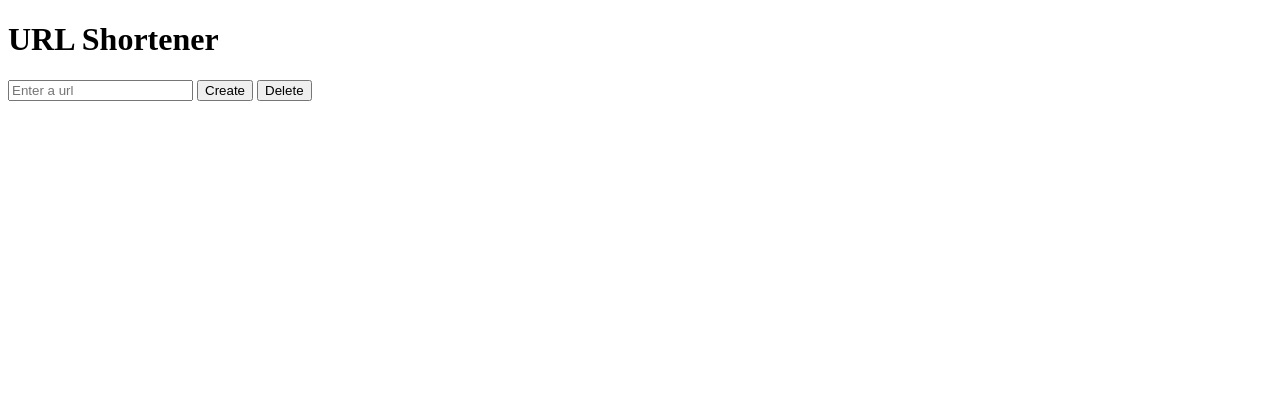
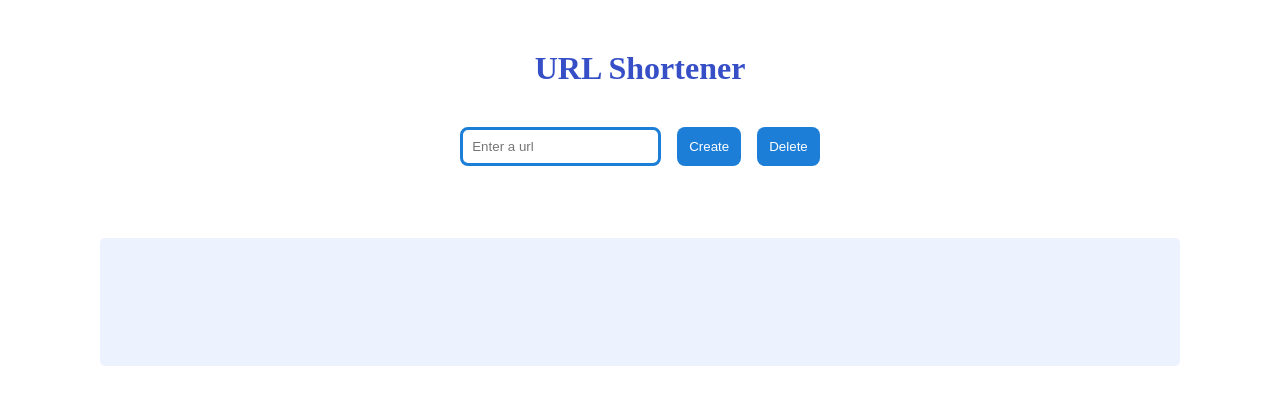
Before and after one commit to Georgij1990/URL-Shortener, a plain HTML site: page index.html in a window 1280 px wide. Drawn offline with Linux system fonts and the light colour scheme.

Commit message:
Add styling according to Stage 5 requirements

```diff
--- a/index.html
+++ b/index.html
@@ -2,17 +2,24 @@
 <html>
 <head>
     <meta charset="utf-8">
+    <link rel="stylesheet" href="main.css">
     <title>URL Shortener</title>
 </head>
 <body>
+<header>
     <h1>URL Shortener</h1>
+</header>
+<div id="functional-container">
     <input id="input-url" placeholder="Enter a url">
     <button id="button-create">Create</button>
     <button id="button-delete">Delete</button>
+</div>
+<div id="container">
+</div>
+<div id="list">
     <ol id="list-url" type="1">
     </ol>
-    <div id="container">
-    </div>
-    <script src="main.js"></script>
+</div>
+<script src="main.js"></script>
 </body>
 </html>
--- /dev/null
+++ b/main.css
@@ -0,0 +1,57 @@
+* {
+    padding: 0;
+    margin: 0;
+    box-sizing: border-box;
+}
+header {
+    display: flex;
+    align-items: center;
+    justify-content: center;
+    margin-top: 50px;
+    margin-bottom: 16px;
+    color: #364fc7;
+}
+button {
+    background-color: #1c7ed6;
+    color: #fff;
+    border: none;
+    padding: 12px;
+    border-radius: 8px;
+}
+#functional-container {
+    display: flex;
+    align-items: center;
+    justify-content: center;
+    padding: 24px;
+    gap: 16px;
+    margin-left: 100px;
+    margin-right: 100px;
+}
+#input-url {
+    border: 3px solid #1c7ed6;
+    padding: 9px;
+    border-radius: 8px;
+}
+input:focus {
+    border: 3px solid #1c7ed6;
+}
+#container {
+    display: flex;
+    justify-content: center;
+    margin: 24px 100px 24px 100px;
+}
+#list {
+    display: flex;
+    justify-content: center;
+    background-color: #edf2ff;
+    padding: 64px;
+    margin: 24px 100px 24px 100px;
+    border-radius: 5px;
+}
+li {
+    margin-bottom: 12px;
+}
+p {
+    background-color: #edf2ff;
+    padding: 12px;
+}
```
